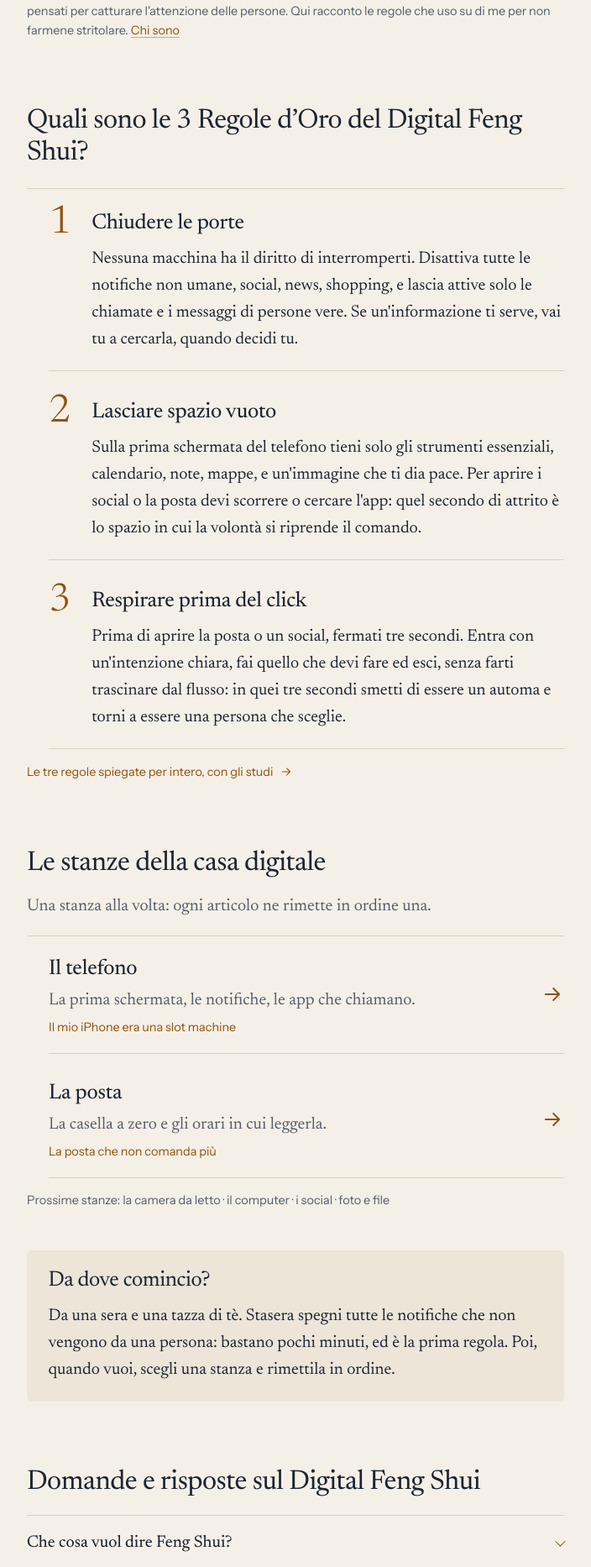
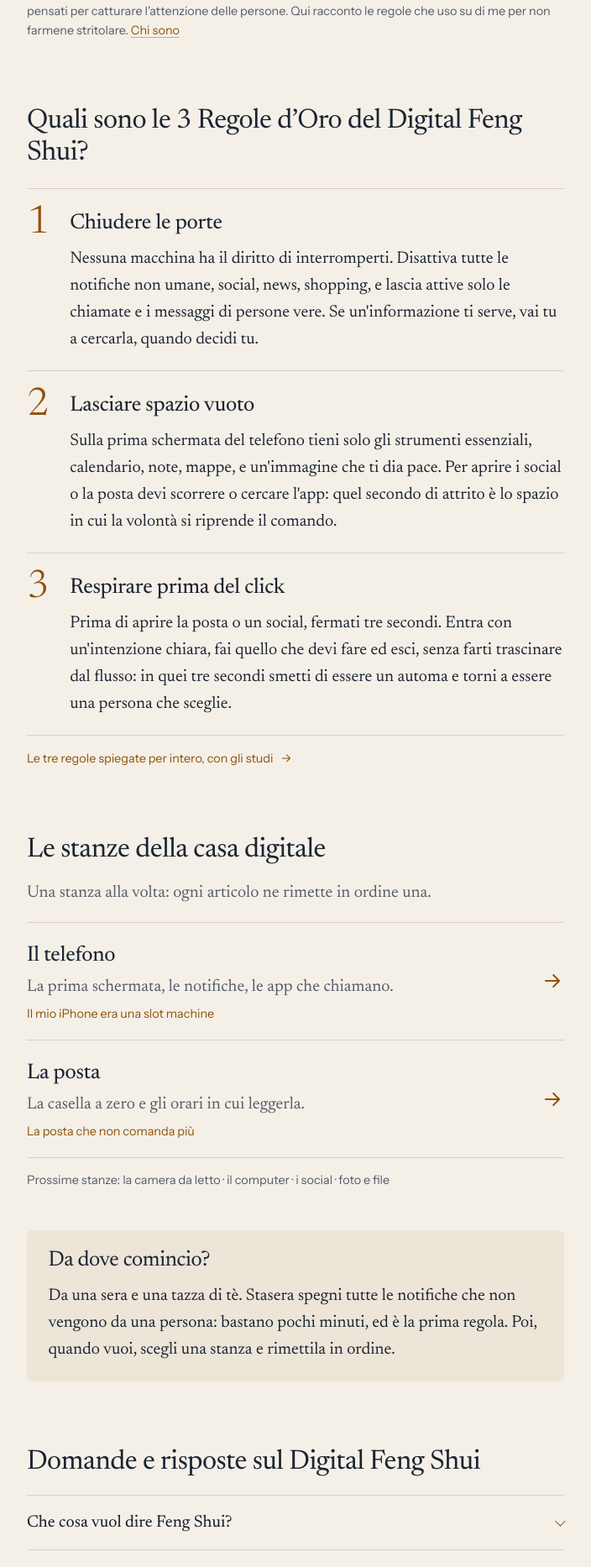
Before and after one commit to paolofurini/seapriilcuore, a Jekyll site: the page built from temi/digital-feng-shui-prova.md, in a window 1280 px wide. Shown: the part 1171-3037 px from the top of the page at 84% size, without its empty margins (288-992 px from the left). Built offline with Jekyll 4.4.1, drawn with Linux system fonts in a browser that asks for light colours.

Commit message:
Prova pagina guida DFS: allineamenti e domande
Co-Authored-By: Claude Opus 5.5 <noreply@anthropic.com>
Claude-Session: https://claude.ai/code/session_016SExTNR2mJFJdF2ZXLtJqN

```diff
--- a/_data/faq_dfs.yml
+++ b/_data/faq_dfs.yml
@@ -18,6 +18,7 @@
 
 - domanda: "Da dove comincio?"
   risposta: "Dalle notifiche. Stasera disattiva tutte quelle che non vengono da una persona, cioè social, news e shopping, e lascia solo le chiamate e i messaggi di gente vera: è la prima delle tre regole e si fa in pochi minuti. Poi, se vuoi, puoi riordinare il telefono intero in una sera."
+  solo_schema: true
 
 - domanda: "Perché proprio le notifiche?"
   risposta: "Perché ogni notifica è una porta che qualcun altro apre al posto tuo. In uno studio del 2016, Kushlev, Proulx e Dunn hanno chiesto a 221 persone di tenere per una settimana le notifiche accese e il telefono vicino, e per un'altra settimana le notifiche spente e il telefono lontano: con le notifiche accese le persone si sentivano più distratte e più irrequiete. Sono sensazioni riferite dai partecipanti, non una diagnosi."
--- a/assets/css/site.css
+++ b/assets/css/site.css
@@ -349,8 +349,8 @@ a.book-row:hover .book-row-title { color: var(--amber-deep); }
 
 /* Pagina guida Digital Feng Shui: regole, stanze, domande */
 .g-autore { font-family: var(--sans); font-size: var(--step--1); line-height: 1.6; color: var(--ink-soft); border-top: 1px solid var(--rule); padding-top: 1rem; margin-top: 1.6rem; }
-.g-regole { list-style: none; margin: 1.4rem 0 0; padding: 0; border-top: 1px solid var(--rule); }
-.g-regole li { display: grid; grid-template-columns: 2.2rem 1fr; gap: 0.4rem 1rem; padding: 1.3rem 0; border-bottom: 1px solid var(--rule); }
+.prose .g-regole { list-style: none; margin: 1.4rem 0 0; padding: 0; border-top: 1px solid var(--rule); }
+.prose .g-regole li { margin: 0; display: grid; grid-template-columns: 2.2rem 1fr; gap: 0.4rem 1rem; padding: 1.3rem 0; border-bottom: 1px solid var(--rule); }
 .g-num { font-size: var(--step-3); font-weight: 340; line-height: 0.9; color: var(--amber-deep); }
 .g-regole h3 { font-size: var(--step-1); font-weight: 450; letter-spacing: -0.01em; margin: 0 0 0.35rem; }
 .g-regole p { margin: 0; }
@@ -359,8 +359,8 @@ a.book-row:hover .book-row-title { color: var(--amber-deep); }
 .g-freccia { width: 1.1em; height: 1.1em; vertical-align: -0.2em; margin-left: 0.3em; transition: transform 0.4s var(--ease); }
 .g-link a:hover .g-freccia { transform: translateX(3px); }
 .g-intro { color: var(--ink-soft); margin-top: -0.2em; }
-.g-stanze { list-style: none; margin: 1.2rem 0 0; padding: 0; border-top: 1px solid var(--rule); }
-.g-stanze li { border-bottom: 1px solid var(--rule); }
+.prose .g-stanze { list-style: none; margin: 1.2rem 0 0; padding: 0; border-top: 1px solid var(--rule); }
+.prose .g-stanze li { margin: 0; border-bottom: 1px solid var(--rule); }
 .g-stanze a { display: grid; grid-template-columns: 1fr auto; grid-template-areas: "stanza freccia" "frase freccia" "articolo freccia"; align-items: center; column-gap: 1rem; padding: 1.2rem 0; color: var(--ink); transition: padding-left 0.4s var(--ease); }
 .g-stanze a:hover { padding-left: 0.5rem; }
 .g-stanza { grid-area: stanza; font-size: var(--step-1); font-weight: 450; letter-spacing: -0.01em; }
@@ -384,3 +384,4 @@ a.book-row:hover .book-row-title { color: var(--amber-deep); }
 .g-nota { font-family: var(--sans); font-size: var(--step--1); color: var(--ink-soft); }
 .g-newsletter { border-top: 1px solid var(--rule); margin-top: 3rem; padding-top: 2rem; }
 .prose .g-newsletter h2 { margin-top: 0; font-size: var(--step-1); }
+.prose .post-list { padding-left: 0; } .prose .post-list li { margin: 0; }
```
